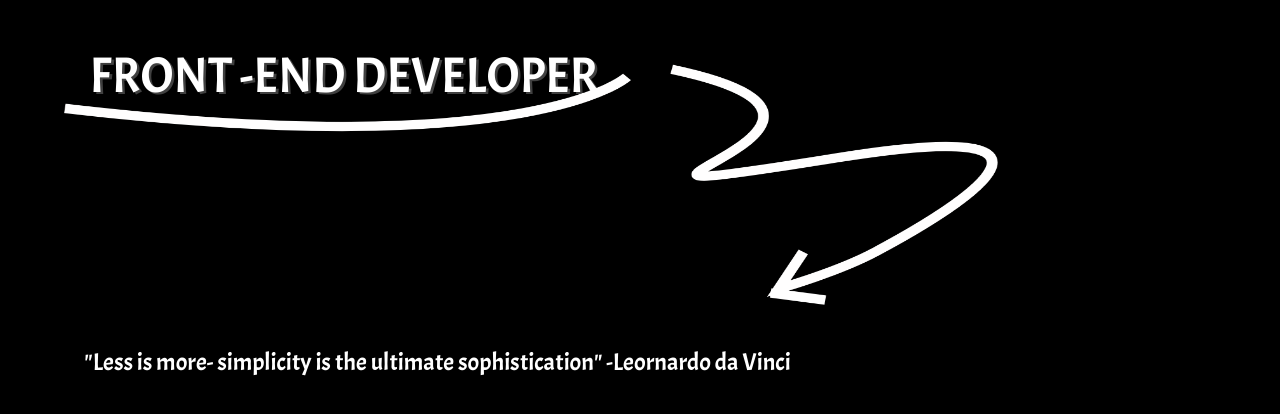
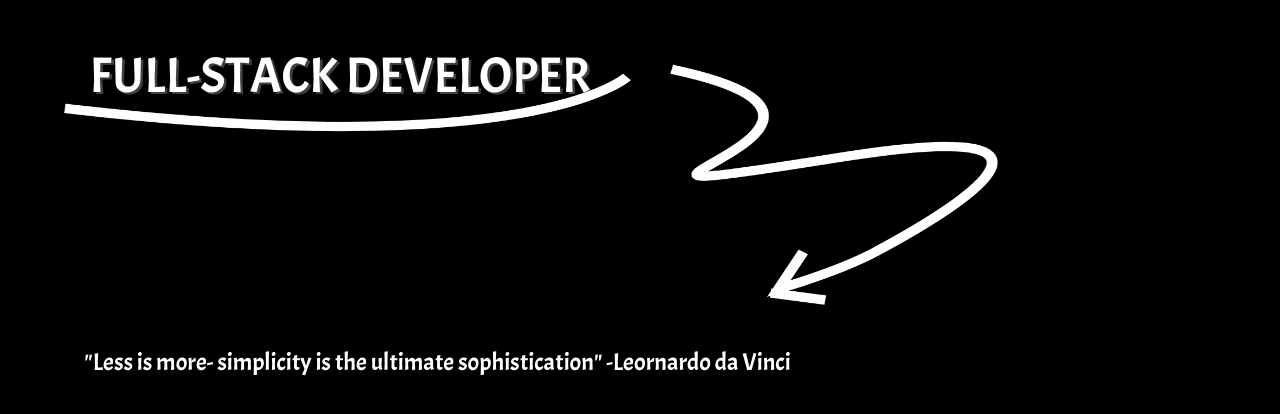
Before and after one commit to Allan-Kipkorir/portfolio, a plain HTML site: page index.html in a window 1280 px wide. Shown: the part 124-538 px from the top of the page. Drawn offline with nearby package versions, Linux system fonts and the light colour scheme; a web font is replaced by a local one.

Commit message:
Add files via upload

```diff
--- a/index.html
+++ b/index.html
@@ -30,7 +30,7 @@
         </div>
     </nav>
     <section>
-        <div style="margin-top: 2vw;margin-left: 6vw;"><span data-aos="fade-down" data-aos-duration="3000" data-aos-delay="900" style="font-size: 3.9vw;padding: 1vw;text-shadow: 0.2vw 0.2vw rgba(255,255,255,0.25);">FRONT -END DEVELOPER</span></div>
+        <div style="margin-top: 2vw;margin-left: 6vw;"><span data-aos="fade-down" data-aos-duration="3000" data-aos-delay="900" style="font-size: 3.9vw;padding: 1vw;text-shadow: 0.2vw 0.2vw rgba(255,255,255,0.25);">FULL-STACK DEVELOPER</span></div>
         <div><img data-aos="fade-up" data-aos-duration="3000" data-aos-delay="350" src="assets/img/clipboard-image-5.png" style="margin-top: -7vw;margin-left: 5%;width: 73vw;height: 22vw;"></div>
     </section>
     <section style="margin-top: 3vw;">
```
